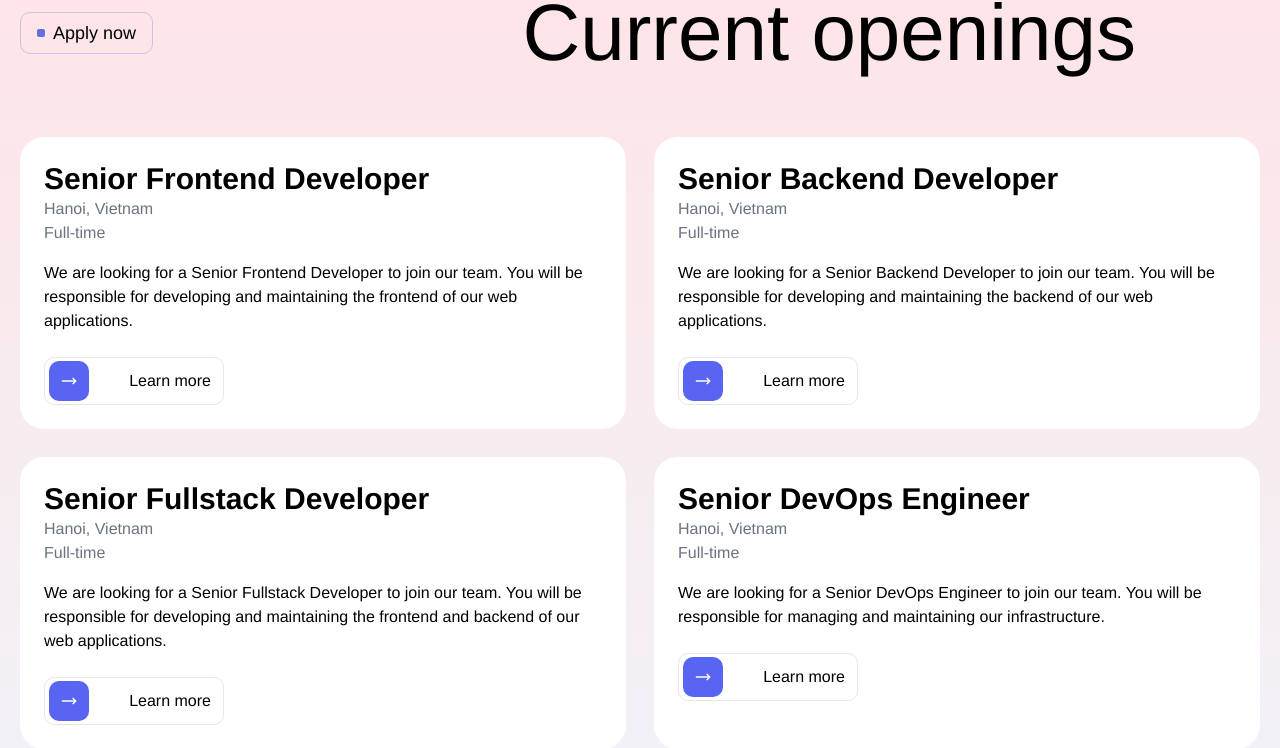
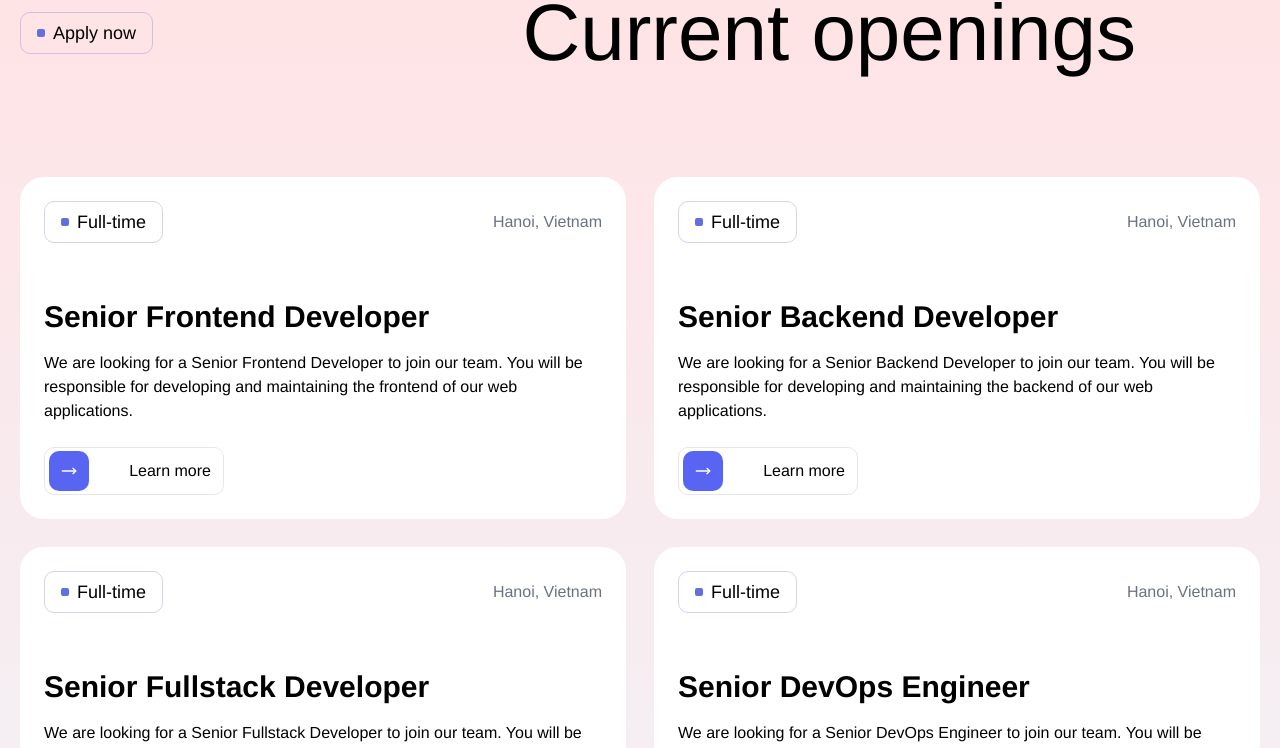
Before and after one commit to naimur-reza/diteck-frontend, a Next.js app: page /career in a window 1280 px wide. Shown: the part 959-1707 px from the top of the page. Built offline with nearby package versions, Linux system fonts and the light colour scheme; a web font is replaced by a local one.

Commit message:
Design card

```diff
--- a/src/app/(withMainLayout)/career/_components/CareerCard.tsx
+++ b/src/app/(withMainLayout)/career/_components/CareerCard.tsx
@@ -1,4 +1,5 @@
 import { ButtonWithIcon } from "@/components/common";
+import { PulseButton } from "@/components/ui";
 
 const CareerCard = (job: {
   title: string;
@@ -8,9 +9,12 @@ const CareerCard = (job: {
 }) => {
   return (
     <div className="bg-white rounded-3xl p-6 ">
-      <h3 className="text-3xl font-semibold">{job.title}</h3>
-      <p className="text-gray-500">{job.location}</p>
-      <p className="text-gray-500">{job.type}</p>
+      <div className="flex items-center justify-between">
+        <PulseButton buttonText={job.type} />
+        <p className="text-gray-500">{job.location}</p>
+      </div>
+      <h3 className="text-3xl font-semibold mt-14">{job.title}</h3>
+
       <p className="mt-4 mb-6">{job.description}</p>
       <ButtonWithIcon text="Learn more" />
     </div>
--- a/src/app/(withMainLayout)/career/page.tsx
+++ b/src/app/(withMainLayout)/career/page.tsx
@@ -12,7 +12,7 @@ const Career = () => {
       />
       <SectionTitle title="Current openings" buttonText="Apply now" />
 
-      <div className="grid grid-cols-1 md:grid-cols-2 gap-7">
+      <div className="grid grid-cols-1 md:grid-cols-2 gap-7 py-10">
         {jobs.map((job, index) => (
           <CareerCard key={index} {...job} />
         ))}
```
